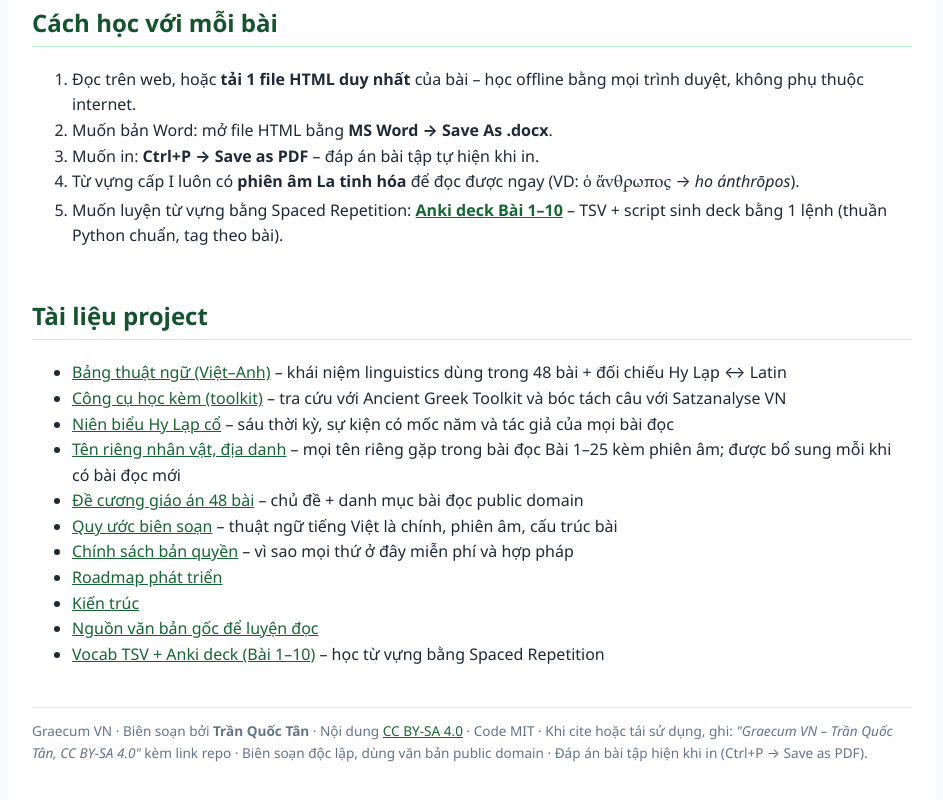
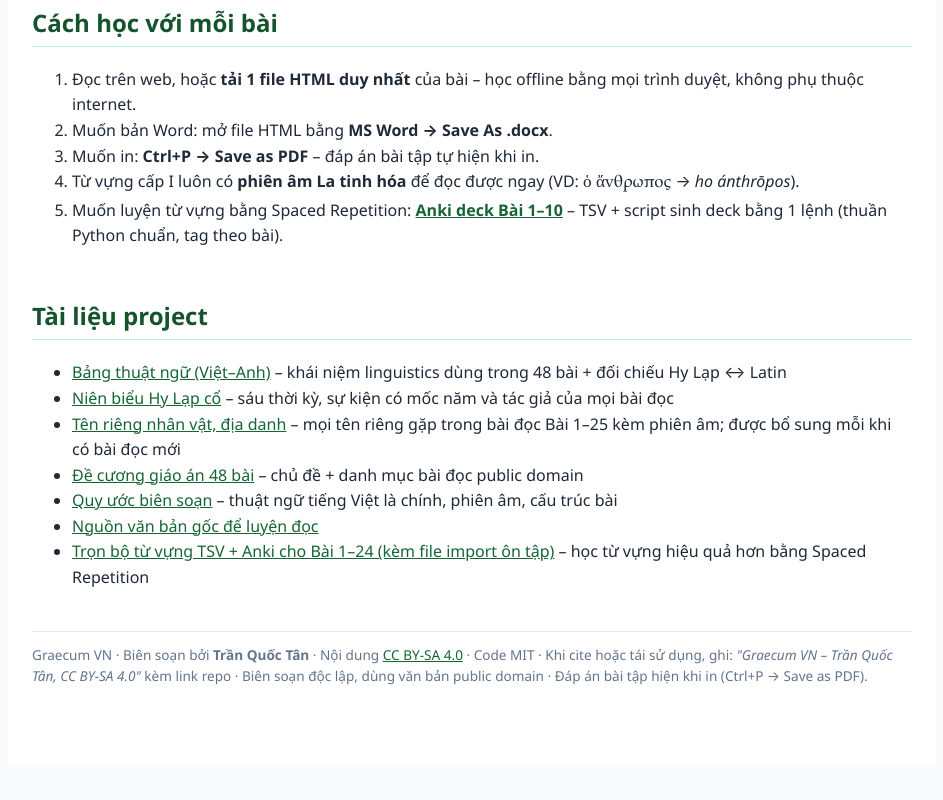
Before and after one commit to qtan-tran/graecum-vn, a plain HTML site: page index.html in a window 1280 px wide. Shown: the part 2480-3280 px from the top of the page, without its empty margins (168-1111 px from the left). After the commit the page ends 3247 px from the top, so only its background shows below. Drawn offline with Linux system fonts and the light colour scheme.

Commit message:
Revise vocabulary section in index.html
Updated vocabulary links and added new vocabulary resources for better learning.

```diff
--- a/index.html
+++ b/index.html
@@ -102,16 +102,12 @@
 <h2>Tài liệu project</h2>
 <ul>
 <li><a href="terminology.html">Bảng thuật ngữ (Việt–Anh)</a> – khái niệm linguistics dùng trong 48 bài + đối chiếu Hy Lạp ↔ Latin</li>
-<li><a href="toolkit.html">Công cụ học kèm (toolkit)</a> – tra cứu với Ancient Greek Toolkit và bóc tách câu với Satzanalyse VN</li>
 <li><a href="timeline.html">Niên biểu Hy Lạp cổ</a> – sáu thời kỳ, sự kiện có mốc năm và tác giả của mọi bài đọc</li>
 <li><a href="proper-names.html">Tên riêng nhân vật, địa danh</a> – mọi tên riêng gặp trong bài đọc Bài 1–25 kèm phiên âm; được bổ sung mỗi khi có bài đọc mới</li>
 <li><a href="https://github.com/qtan-tran/graecum-vn/blob/main/docs/CURRICULUM.md">Đề cương giáo án 48 bài</a> – chủ đề + danh mục bài đọc public domain</li>
 <li><a href="https://github.com/qtan-tran/graecum-vn/blob/main/docs/STYLE-AND-CONVENTIONS.md">Quy ước biên soạn</a> – thuật ngữ tiếng Việt là chính, phiên âm, cấu trúc bài</li>
-<li><a href="https://github.com/qtan-tran/graecum-vn/blob/main/docs/COPYRIGHT.md">Chính sách bản quyền</a> – vì sao mọi thứ ở đây miễn phí và hợp pháp</li>
-<li><a href="https://github.com/qtan-tran/graecum-vn/blob/main/docs/ROADMAP.md">Roadmap phát triển</a></li>
-<li><a href="https://github.com/qtan-tran/graecum-vn/blob/main/docs/ARCHITECTURE.md">Kiến trúc</a></li>
 <li><a href="https://github.com/qtan-tran/graecum-vn/blob/main/readings/README.md">Nguồn văn bản gốc để luyện đọc</a></li>
-<li><a href="https://github.com/qtan-tran/graecum-vn/blob/main/vocab/README.md">Vocab TSV + Anki deck (Bài 1–10)</a> – học từ vựng bằng Spaced Repetition</li>
+<li><a href="https://github.com/qtan-tran/graecum-vn/blob/main/vocab/README.md">Trọn bộ từ vựng TSV + Anki cho Bài 1–24 (kèm file import ôn tập)</a> – học từ vựng hiệu quả hơn bằng Spaced Repetition</li>
 </ul>
 
 <footer>
```
